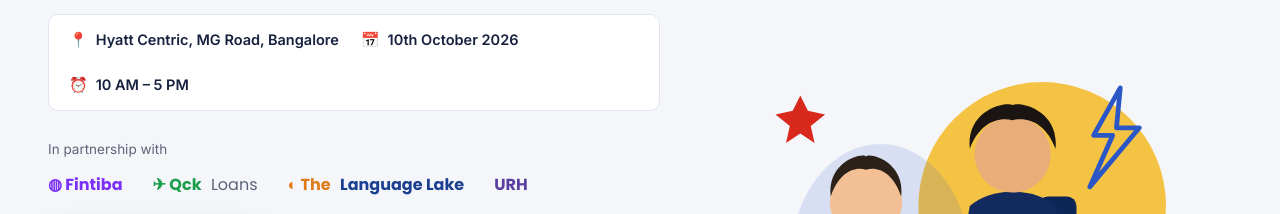
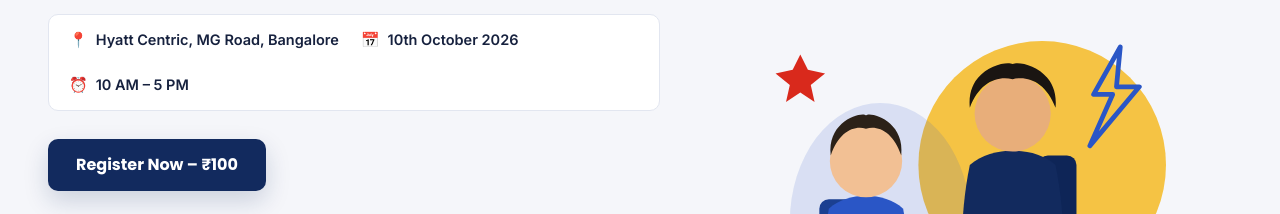
Before and after one commit to careergyan/careergyan, a website: page public/index.html in a window 1280 px wide. Shown: the part 1448-1662 px from the top of the page. Drawn offline with Linux system fonts and the light colour scheme.

Commit message:
partner removed

```diff
--- a/public/index.html
+++ b/public/index.html
@@ -562,13 +562,7 @@
 <div class="meta-item"><span class="ic">📅</span>10th October 2026</div>
 <div class="meta-item"><span class="ic">⏰</span>10 AM – 5 PM</div>
 </div>
-<div class="sponsor-label">In partnership with</div>
-<div class="sponsor-row">
-<div class="sponsor-badge" style="color:#7B2FF7;">◍ Fintiba</div>
-<div class="sponsor-badge" style="color:#1B9E4B;">✈ Qck <span style="font-weight:400;color:var(--muted);">Loans</span></div>
-<div class="sponsor-badge" style="color:#E07B1A;">◐ The <span style="color:#1B3F91;">Language Lake</span></div>
-<div class="sponsor-badge" style="color:#5B3FA0;">URH</div>
-</div>
+
 <div class="hero-register-cta">
 <a class="hero-register-btn" href="#registerForm">Register Now – ₹100</a>
 </div>
```
